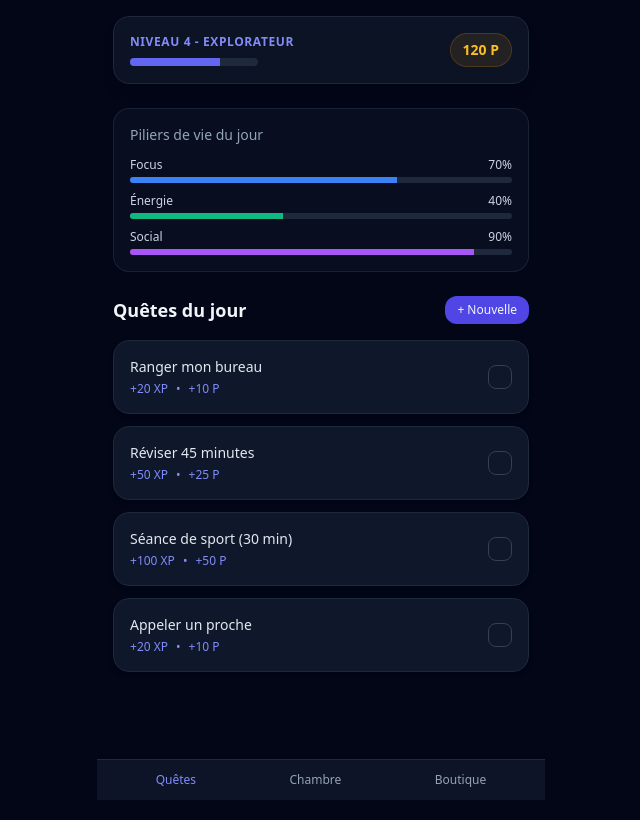
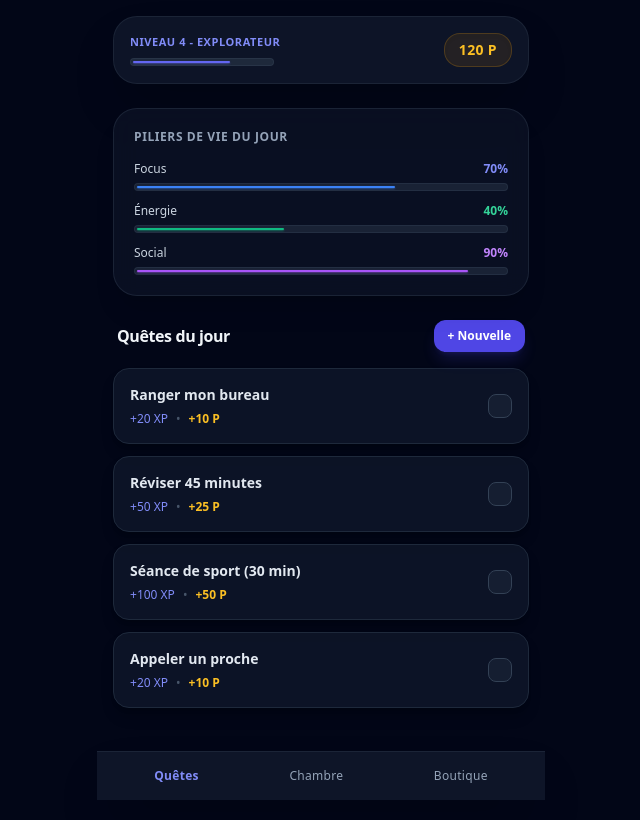
Before and after one commit to louismarembaud035-source/Questly.com, a Next.js app: page / in a window 1280 px wide. Shown: the whole page, without its empty margins (319-959 px from the left). Built offline with nearby package versions, Linux system fonts and the light colour scheme.

Commit message:
Update page.tsx

```diff
--- a/app/page.tsx
+++ b/app/page.tsx
@@ -1,15 +1,14 @@
 'use client';
 
 import React, { useState } from 'react';
+import Link from 'next/link';
 
 export default function QuestlyDashboard() {
-  // États de l'application (niveau, XP, pièces, jauges)
   const [level, setLevel] = useState(4);
   const [xp, setXp] = useState(350);
   const [max_xp, setMaxXp] = useState(500);
   const [coins, setCoins] = useState(120);
 
-  // Liste des quêtes initiales
   const [quests, setQuests] = useState([
     { id: 1, title: 'Ranger mon bureau', type: 'Commune', xp: 20, coins: 10, completed: false, category: 'Focus' },
     { id: 2, title: 'Réviser 45 minutes', type: 'Rare', xp: 50, coins: 25, completed: false, category: 'Focus' },
@@ -17,11 +16,9 @@ export default function QuestlyDashboard() {
     { id: 4, title: 'Appeler un proche', type: 'Commune', xp: 20, coins: 10, completed: false, category: 'Social' },
   ]);
 
-  // Fonction pour valider une quête
   const completeQuest = (id: number) => {
     setQuests(quests.map(quest => {
       if (quest.id === id && !quest.completed) {
-        // Ajouter des pièces et de l'XP
         setCoins(prev => prev + quest.coins);
         setXp(prev => {
           const newXp = prev + quest.xp;
@@ -38,66 +35,68 @@ export default function QuestlyDashboard() {
   };
 
   return (
-    <main className="min-h-screen bg-slate-950 text-slate-100 p-4 pb-24 max-w-md mx-auto flex flex-col justify-between">
-
-      {/* HEADER : Profil et Statistiques */}
+    <main className="min-h-screen bg-slate-950 text-slate-100 p-4 pb-28 max-w-md mx-auto flex flex-col justify-between selection:bg-indigo-500 selection:text-white">
       <div>
-        <header className="flex justify-between items-center bg-slate-900/80 backdrop-blur-md p-4 rounded-2xl border border-slate-800 shadow-lg mb-6">
+        {/* HEADER PROFIL */}
+        <header className="flex justify-between items-center bg-slate-900/90 backdrop-blur-xl p-4 rounded-3xl border border-slate-800/80 shadow-2xl mb-6">
           <div>
-            <div className="text-xs text-indigo-400 font-semibold uppercase tracking-wider">Niveau {level} - Explorateur</div>
-            <div className="w-32 bg-slate-800 h-2 rounded-full mt-2 overflow-hidden">
+            <div className="text-[11px] font-bold text-indigo-400 tracking-wider uppercase">Niveau {level} - Explorateur</div>
+            <div className="w-36 bg-slate-800 h-2 rounded-full mt-2 overflow-hidden p-0.5 border border-slate-700/50">
               <div
-                className="bg-indigo-500 h-full transition-all duration-300"
+                className="bg-indigo-500 h-full rounded-full transition-all duration-500 shadow-sm shadow-indigo-500/50"
                 style={{ width: `${(xp / max_xp) * 100}%` }}
               ></div>
             </div>
           </div>
-          <div className="flex items-center gap-1.5 bg-amber-500/10 border border-amber-500/20 px-3 py-1.5 rounded-full text-amber-400 font-bold text-sm">
-            <span>{coins} P</span>
+          <div className="bg-amber-500/10 border border-amber-500/20 px-3.5 py-1.5 rounded-2xl text-amber-400 font-bold text-sm tracking-wide shadow-inner">
+            {coins} P
           </div>
         </header>
 
-        {/* SECTION : Piliers de vie */}
-        <section className="bg-slate-900/50 p-4 rounded-2xl border border-slate-800/80 mb-6">
-          <h2 className="text-sm font-medium text-slate-400 mb-3">Piliers de vie du jour</h2>
-          <div className="space-y-2.5">
+        {/* PILIERS DE VIE */}
+        <section className="bg-slate-900/60 backdrop-blur-md p-5 rounded-3xl border border-slate-800/80 mb-6 shadow-xl">
+          <h2 className="text-xs font-semibold text-slate-400 uppercase tracking-wider mb-4">Piliers de vie du jour</h2>
+          <div className="space-y-3">
             <div>
-              <div className="flex justify-between text-xs mb-1 text-slate-300">
+              <div className="flex justify-between text-xs mb-1.5 font-medium text-slate-300">
                 <span>Focus</span>
-                <span>70%</span>
+                <span className="text-indigo-400 font-bold">70%</span>
               </div>
-              <div className="w-full bg-slate-800 h-1.5 rounded-full overflow-hidden">
-                <div className="bg-blue-500 h-full w-[70%]"></div>
+              <div className="w-full bg-slate-800/80 h-2 rounded-full overflow-hidden p-0.5 border border-slate-700/40">
+                <div className="bg-blue-500 h-full rounded-full w-[70%] shadow-sm shadow-blue-500/50"></div>
               </div>
             </div>
             <div>
-              <div className="flex justify-between text-xs mb-1 text-slate-300">
+              <div className="flex justify-between text-xs mb-1.5 font-medium text-slate-300">
                 <span>Énergie</span>
-                <span>40%</span>
+                <span className="text-emerald-400 font-bold">40%</span>
               </div>
-              <div className="w-full bg-slate-800 h-1.5 rounded-full overflow-hidden">
-                <div className="bg-emerald-500 h-full w-[40%]"></div>
+              <div className="w-full bg-slate-800/80 h-2 rounded-full overflow-hidden p-0.5 border border-slate-700/40">
+                <div className="bg-emerald-500 h-full rounded-full w-[40%] shadow-sm shadow-emerald-500/50"></div>
               </div>
             </div>
             <div>
-              <div className="flex justify-between text-xs mb-1 text-slate-300">
+              <div className="flex justify-between text-xs mb-1.5 font-medium text-slate-300">
                 <span>Social</span>
-                <span>90%</span>
+                <span className="text-purple-400 font-bold">90%</span>
               </div>
-              <div className="w-full bg-slate-800 h-1.5 rounded-full overflow-hidden">
-                <div className="bg-purple-500 h-full w-[90%]"></div>
+              <div className="w-full bg-slate-800/80 h-2 rounded-full overflow-hidden p-0.5 border border-slate-700/40">
+                <div className="bg-purple-500 h-full rounded-full w-[90%] shadow-sm shadow-purple-500/50"></div>
               </div>
             </div>
           </div>
         </section>
 
-        {/* SECTION : Liste des Quêtes */}
+        {/* SECTION QUÊTES */}
         <section>
-          <div className="flex justify-between items-center mb-4">
-            <h2 className="font-bold text-lg">Quêtes du jour</h2>
-            <button className="bg-indigo-600 hover:bg-indigo-500 text-xs px-3 py-1.5 rounded-xl font-medium transition-colors">
+          <div className="flex justify-between items-center mb-4 px-1">
+            <h2 className="font-bold text-base tracking-tight">Quêtes du jour</h2>
+            <Link
+              href="/create"
+              className="bg-indigo-600 hover:bg-indigo-500 active:scale-95 text-xs px-3.5 py-2 rounded-xl font-semibold transition-all shadow-lg shadow-indigo-600/20 text-white"
+            >
               + Nouvelle
-            </button>
+            </Link>
           </div>
 
           <div className="space-y-3">
@@ -105,22 +104,22 @@ export default function QuestlyDashboard() {
               <div
                 key={quest.id}
                 onClick={() => completeQuest(quest.id)}
-                className={`p-4 rounded-2xl border transition-all cursor-pointer flex items-center justify-between ${
+                className={`p-4 rounded-2xl border transition-all cursor-pointer flex items-center justify-between group ${
                   quest.completed
-                    ? 'bg-slate-900/30 border-slate-800/50 opacity-50 line-through'
-                    : 'bg-slate-900 border-slate-800 hover:border-indigo-500/50 shadow-md'
+                    ? 'bg-slate-900/30 border-slate-800/40 opacity-40 line-through'
+                    : 'bg-slate-900/80 border-slate-800 hover:border-indigo-500/50 hover:bg-slate-900 shadow-lg shadow-black/20 active:scale-[0.99]'
                 }`}
               >
                 <div>
-                  <div className="font-medium text-sm text-slate-200">{quest.title}</div>
-                  <div className="flex gap-2 mt-1 text-xs text-indigo-400">
+                  <div className="font-semibold text-sm text-slate-200 group-hover:text-white transition-colors">{quest.title}</div>
+                  <div className="flex gap-2 mt-1.5 text-xs font-medium text-indigo-400">
                     <span>+{quest.xp} XP</span>
-                    <span>•</span>
-                    <span>+{quest.coins} P</span>
+                    <span className="text-slate-600">•</span>
+                    <span className="text-amber-400 font-semibold">+{quest.coins} P</span>
                   </div>
                 </div>
-                <div className={`w-6 h-6 rounded-lg border flex items-center justify-center text-xs font-bold ${
-                  quest.completed ? 'bg-indigo-600 border-indigo-600 text-white' : 'border-slate-700'
+                <div className={`w-6 h-6 rounded-lg border flex items-center justify-center text-[11px] font-bold transition-all ${
+                  quest.completed ? 'bg-indigo-600 border-indigo-600 text-white shadow-md shadow-indigo-600/40' : 'border-slate-700 bg-slate-800/50 text-transparent'
                 }`}>
                   {quest.completed && 'OK'}
                 </div>
@@ -130,19 +129,18 @@ export default function QuestlyDashboard() {
         </section>
       </div>
 
-      {/* NAVIGATION DU BAS (App Shell) */}
-      <nav className="fixed bottom-0 left-0 right-0 bg-slate-900/90 backdrop-blur-lg border-t border-slate-800 p-3 max-w-md mx-auto flex justify-around items-center">
-        <button className="flex flex-col items-center text-indigo-400 text-xs font-medium">
+      {/* NAVIGATION DU BAS (Fonctionnelle) */}
+      <nav className="fixed bottom-0 left-0 right-0 bg-slate-900/95 backdrop-blur-xl border-t border-slate-800/80 p-3 max-w-md mx-auto flex justify-around items-center shadow-2xl z-50">
+        <Link href="/" className="flex flex-col items-center text-indigo-400 text-xs font-semibold tracking-wide py-1">
           Quêtes
-        </button>
-        <button className="flex flex-col items-center text-slate-400 hover:text-slate-200 text-xs font-medium transition-colors">
+        </Link>
+        <Link href="/room" className="flex flex-col items-center text-slate-400 hover:text-slate-200 text-xs font-medium tracking-wide transition-colors py-1">
           Chambre
-        </button>
-        <button className="flex flex-col items-center text-slate-400 hover:text-slate-200 text-xs font-medium transition-colors">
+        </Link>
+        <Link href="/shop" className="flex flex-col items-center text-slate-400 hover:text-slate-200 text-xs font-medium tracking-wide transition-colors py-1">
           Boutique
-        </button>
+        </Link>
       </nav>
-
     </main>
   );
 }
```
